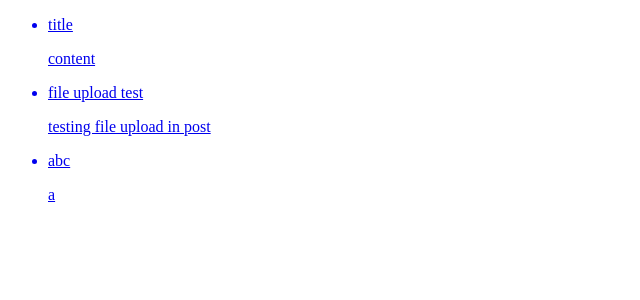
After one commit to Bgeeta/ReadersChoice, a Django app: page / in a window 1280 px wide. The commit adds this page. Shown: the top 300 px of the page, without its empty margins (0-640 px from the left). Run offline with Django 4.2, Linux system fonts and the light colour scheme; data comes from the database, SQL or seed files in the repository; both versions use the stored data as it was after the commit.

Commit message:
Add files via upload

```diff
--- a/Reader/settings.py
+++ b/Reader/settings.py
@@ -125,6 +125,10 @@ USE_TZ = True
 
 STATIC_URL = 'static/'
 
+MEDIA_URL = 'media/'
+
+MEDIA_ROOT = os.path.join(BASE_DIR, 'media')
+
 # Default primary key field type
 # https://docs.djangoproject.com/en/4.1/ref/settings/#default-auto-field
 
--- a/Reader/urls.py
+++ b/Reader/urls.py
@@ -15,9 +15,10 @@ Including another URLconf
 """
 from django.contrib import admin
 from django.urls import include, path
-
+from django.conf import settings
+from django.conf.urls.static import static
 urlpatterns = [
     path('admin/', admin.site.urls),
     path('users/', include('users.urls')),
     path('', include('blogs.urls')),
-]
+] + static(settings.MEDIA_URL, document_root=settings.MEDIA_ROOT)
--- a/blogs/models.py
+++ b/blogs/models.py
@@ -1,15 +1,22 @@
 from django.db import models
+from django.template.defaultfilters import slugify
 from django.contrib.auth import get_user_model
+import secrets
 
 STATUS = (
     (0, "Draft"),
     (1, "Publish")
 )
+def get_token_slug():
+    return secrets.token_urlsafe(15)
+
+def get_image_filename(instance, filename):
+    return f"post_images/{slugify(instance.post.title)}-{filename}"
 
 
 class Post(models.Model):
     title = models.CharField(max_length=300, unique=True)
-    slug = models.SlugField(max_length=300, unique=True)
+    slug = models.SlugField(max_length=300,default=get_token_slug,editable=False,blank=False, unique=True)
     author = models.ForeignKey(get_user_model(), on_delete=models.CASCADE, related_name='blog_posts')
     content = models.TextField()
     status = models.IntegerField(choices=STATUS, default=0)
@@ -22,6 +29,10 @@ class Post(models.Model):
 
     def __str__(self):
         return self.title
+
+class Images(models.Model):
+    post = models.ForeignKey(Post,on_delete=models.CASCADE)
+    image = models.ImageField(upload_to=get_image_filename, verbose_name='Image')
 
 
 class Comment(models.Model):
--- a/blogs/urls.py
+++ b/blogs/urls.py
@@ -3,5 +3,6 @@ from django.urls import path
 
 urlpatterns = [
     path('', views.PostList.as_view(), name='home'),
+    path('create-post', views.post_create, name='post_create'),
     path('<slug:slug>/', views.post_detail,  name='post_detail'),
 ]
--- a/blogs/views.py
+++ b/blogs/views.py
@@ -1,13 +1,14 @@
 from django.views import generic
-from .models import Post
-from .forms import CommentForm
-from django.shortcuts import render, get_object_or_404
+from .models import Post, Images
+from django.forms import modelformset_factory
+from django.contrib import messages
+from .forms import CommentForm, PostForm, ImageForm
+from django.shortcuts import render, redirect, get_object_or_404
+from django.contrib.auth.decorators import login_required
 
 
 class PostList(generic.ListView):
-    """
-    Return all posts that are with status 1 (published) and order from the latest one.
-    """
+
     queryset = Post.objects.filter(status=1).order_by('-created_at')
     template_name = 'index.html'
 
@@ -16,28 +17,61 @@ def post_detail(request, slug):
     template_name = 'post_details.html'
     post = get_object_or_404(Post, slug=slug)
     comments = post.comments.filter(active=True)
+    images = Images.objects.filter(post=post)
     new_comment = None
     # Comment posted
     if request.method == 'POST':
         comment_form = CommentForm(data=request.POST)
         if comment_form.is_valid():
 
-            # Create Comment object but don't save to database yet
             new_comment = comment_form.save(commit=False)
-            # Assign the current post to the comment
+
             # if request.user.is_authenticated:
             new_comment.created_by = request.user
 
             new_comment.post = post
-            # Save the comment to the database
             new_comment.save()
     else:
         comment_form = CommentForm()
 
     return render(request, template_name, {'post': post,
+                                           'images': images,
                                            'comments': comments,
                                            'new_comment': new_comment,
                                            'comment_form': comment_form})
+
+@login_required
+def post_create(request):
+    ImageFormSet = modelformset_factory(Images, form=ImageForm, extra=3)
+    if request.method == 'POST':
+        creation_from = PostForm(data=request.POST)
+        files = request.FILES.getlist('images')
+        #formset = ImageFormSet(request.POST, request.FILES, queryset=Images.objects.none())
+        if creation_from.is_valid():
+            new_form = creation_from.save(commit=False)
+            new_form.author = request.user
+            if 'Publish' in request.POST:
+                new_form.status = 1
+            elif 'Draft' in request.POST:
+                new_form.status = 0
+            new_form.save()
+            print("--",files,"--")
+            for f in files:
+                Images.objects.create(post = new_form, image=f)
+            '''for form in formset.cleaned_data:
+                if form:
+                    image = form['image']
+                    photo = Image(post=new_form, image=image)
+                    photo.save()
+                else:
+                    print("Upload faild\n\n\n\n")
+                    '''
+            messages.success(request, f"Post created successfully")
+            return redirect('home')
+    else:
+        creation_from = PostForm()
+        #formset = ImageFormSet(queryset=Images.objects.none())
+    return render(request, 'post_create.html', {'postForm' : creation_from})
 
 
 class PostDetail(generic.DetailView):
--- a/templates/base.html
+++ b/templates/base.html
@@ -5,6 +5,13 @@
     <title>Readers Choice</title>
 </head>
 <body>
+{% if messages %}
+<ul class="messages">
+    {% for message in messages %}
+        <li>{{ message }}</li>
+    {% endfor %}
+</ul>
+{% endif %}
 {% block content %}{% endblock %}
 </body>
 </html>
--- /dev/null
+++ b/templates/index.html
@@ -0,0 +1,12 @@
+{% extends "base.html" %}
+{% block content %}
+    <div class="content-section">
+        {% for obj in object_list  %}
+            <a href="{{obj.slug}}"><ul>
+            <li>{{obj.title}}</li>
+            <p>{{obj.content}}</p>
+            </ul></a>
+        {% endfor %}
+
+    </div>
+{% endblock content %}
--- a/templates/post_details.html
+++ b/templates/post_details.html
@@ -1,3 +1,4 @@
+
 <!DOCTYPE html>
 <html>
 
@@ -65,6 +66,9 @@
         <h1>{% block title %} {{ post.title }} {% endblock title %}</h1>
         <p class=" text-muted">{{ post.author }} | {{ post.created_at }}</p>
         <p class="card-text ">{{ post.content | safe }}</p>
+        {% for image in images %}
+        <img src="{{image.image.url}}"/>
+        {% endfor %}
       </div>
     </div>
     <style>
```
Also changed, not shown: blogs/forms.py (+8 -2 lines), templates/post_create.html (added, +16 -0 lines), blogs/migrations/0004_alter_post_slug_images.py (added), db.sqlite3, media/post_images/abc-board.gif (added), media/post_images/file-upload-test-board.jpeg (added), media/post_images/file-upload-test-board_1.jpeg (added), media/post_images/file-upload-test-board_2.jpeg (added), media/post_images/title-Sketch_1618825584640_2_LI.jpg (added).
